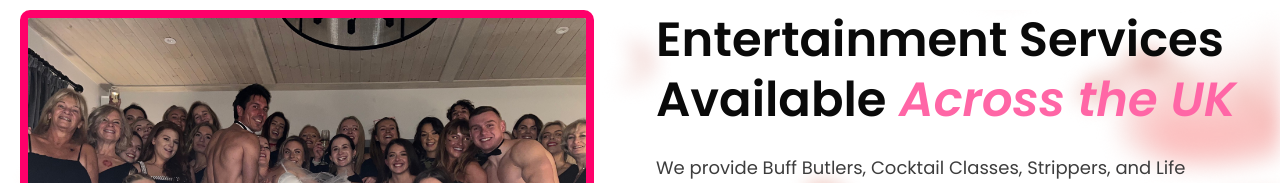
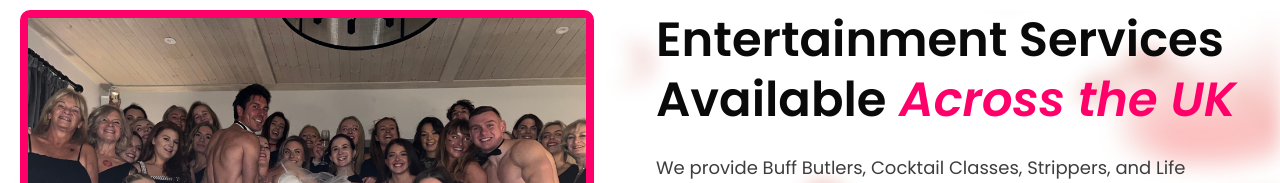
Before and after one commit to code-bd-sana/hunky-butler, a Next.js app in the folder frontend/: page / in a window 1280 px wide. Shown: the part 6534-6717 px from the top of the page. Built offline with nearby package versions, Linux system fonts and the light colour scheme; a web font is replaced by a local one.

Commit message:
entertainment section color changed,margin top added in footer section

```diff
--- a/frontend/components/homepage/Entertainment.jsx
+++ b/frontend/components/homepage/Entertainment.jsx
@@ -22,7 +22,7 @@ const Entertainment = () => {
         <div className="w-full md:w-1/2 space-y-6">
           <h1 className="text-2xl md:text-5xl leading-tight text-center md:text-start font-semibold">
             Entertainment Services Available
-            <span className="italic text-[#FF66A6]"> Across the UK</span>
+            <span className="italic text-[#FF006A]"> Across the UK</span>
           </h1>
           <p className="text-[#3D3D3D] text-base md:text-lg">
             We provide Buff Butlers, Cocktail Classes, Strippers, and Life
--- a/frontend/components/homepage/Footer.jsx
+++ b/frontend/components/homepage/Footer.jsx
@@ -12,7 +12,7 @@ import {
 
 const Footer = () => {
   return (
-    <div className="bg-[#F2EDEF] w-full relative">
+    <div className="bg-[#F2EDEF] w-full relative md:mt-[550px]">
       <div
         className="bg-[#FF006A] text-white rounded-xl md:rounded-3xl max-w-[1240px] mx-auto text-center p-12 h-[350px] md:h-[480px] absolute -top-[340px] md:-top-[410px] inset-x-0 overflow-hidden"
         style={{
```
